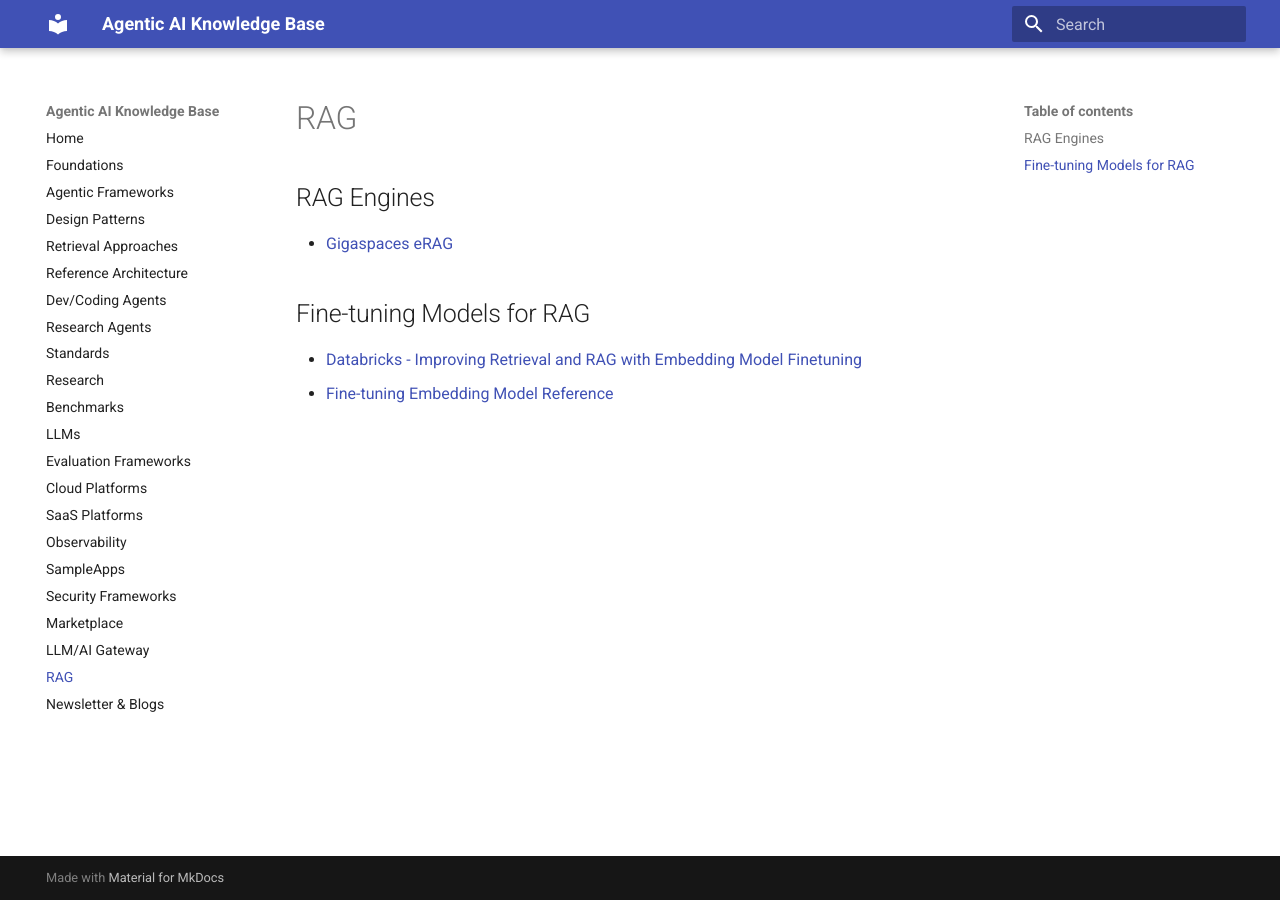
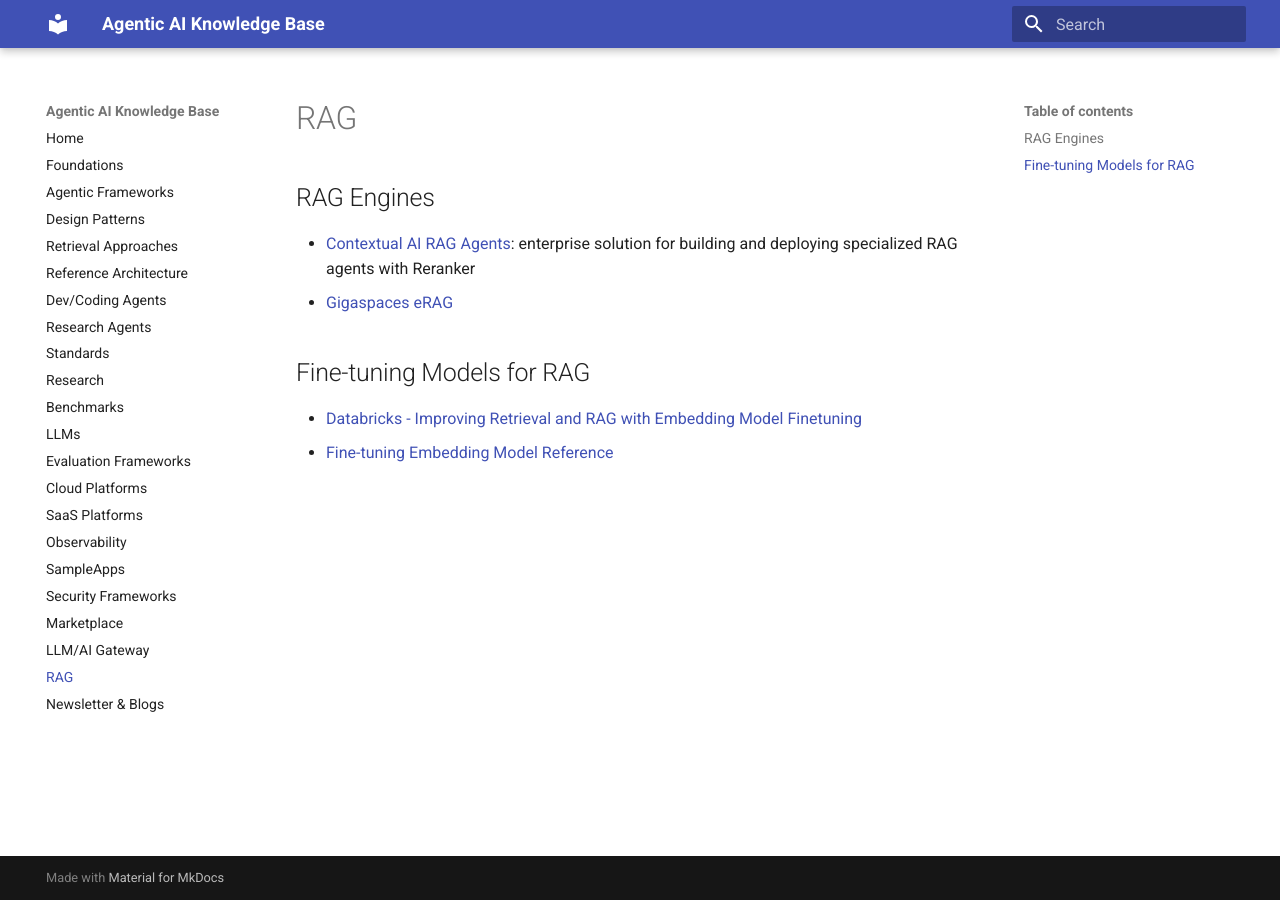
Before and after one commit to ankurkumarz/agentic-ai-knowledge-base, an MkDocs documentation site: the page built from docs/RAG/Readme.md, in a window 1280 px wide. Built offline with MkDocs 1.6.1 and Material for MkDocs 9.7.7, drawn with Linux system fonts in a browser that asks for light colours.

Commit message:
Update Readme.md with Contextual AI

```diff
--- a/docs/RAG/Readme.md
+++ b/docs/RAG/Readme.md
@@ -1,5 +1,6 @@
 ## RAG Engines
 
+- [Contextual AI RAG Agents](https://contextual.ai): enterprise solution for building and deploying specialized RAG agents with Reranker
 - [Gigaspaces eRAG](https://www.gigaspaces.com/technology/erag-solution)
 
 ## Fine-tuning Models for RAG
```
